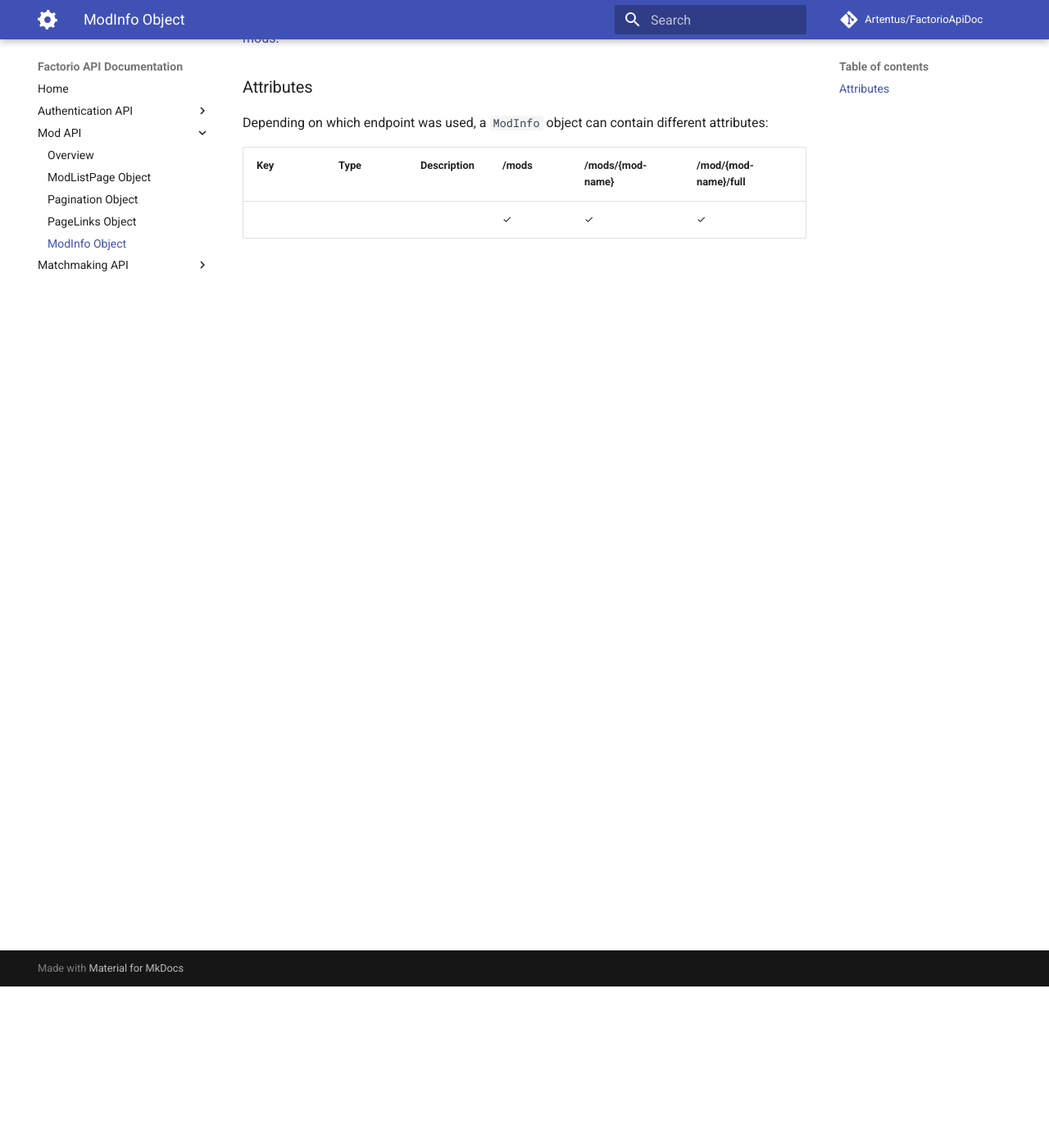
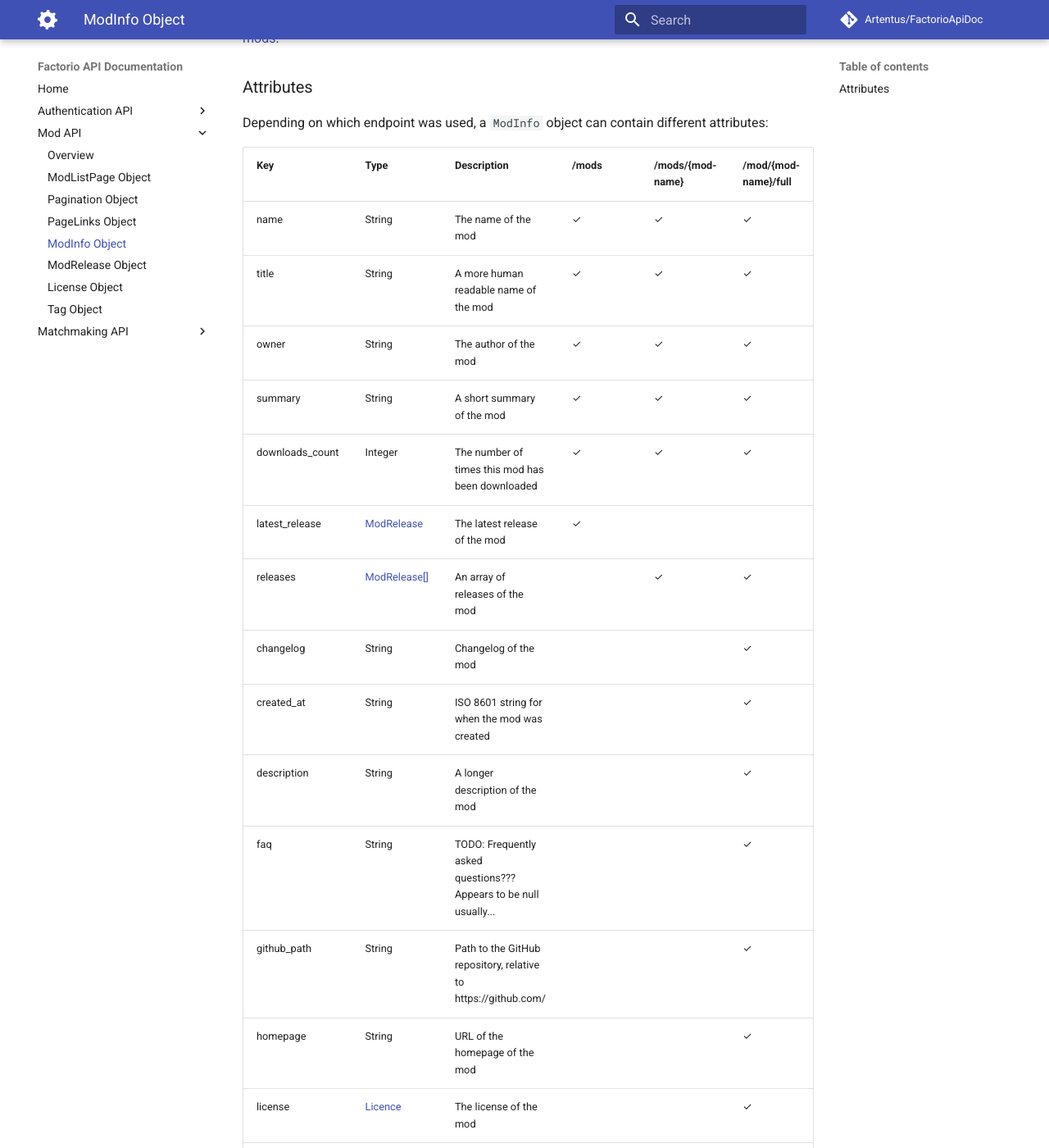
Before and after one commit to Artentus/FactorioApiDoc, an MkDocs documentation site: the page built from docs/mod-api/modinfo.md, in a window 1280 px wide and 1400 px high, scrolled down 197 px. Shown: the whole window at 82% size. Built offline with MkDocs 1.6.1 and Material for MkDocs 9.7.7, drawn with Linux system fonts in a browser that asks for light colours; comment, search, counter and statistics services are not loaded; some of the changed text lies outside the part shown.

```diff
--- a/docs/mod-api/modinfo.md
+++ b/docs/mod-api/modinfo.md
@@ -8,6 +8,21 @@ or in a list by [requesting a list of mods](../#mods-endpoint).
 
 Depending on which endpoint was used, a `ModInfo` object can contain different attributes:
 
-| Key                 | Type                                        | Description                                           | /mods | /mods/{mod-name} | /mod/{mod-name}/full |
-|:--------------------|:--------------------------------------------|:------------------------------------------------------|:------|:-----------------|:---------------------|
-|                     |                                             |                                                       | ✓     | ✓                | ✓                    |
+| Key             | Type                          | Description                                                       | /mods | /mods/{mod-name} | /mod/{mod-name}/full |
+|:----------------|:------------------------------|:------------------------------------------------------------------|:------|:-----------------|:---------------------|
+| name            | String                        | The name of the mod                                               | ✓     | ✓                | ✓                    |
+| title           | String                        | A more human readable name of the mod                             | ✓     | ✓                | ✓                    |
+| owner           | String                        | The author of the mod                                             | ✓     | ✓                | ✓                    |
+| summary         | String                        | A short summary of the mod                                        | ✓     | ✓                | ✓                    |
+| downloads_count | Integer                       | The number of times this mod has been downloaded                  | ✓     | ✓                | ✓                    |
+| latest_release  | [ModRelease]('./modrelease)   | The latest release of the mod                                     | ✓     |                  |                      |
+| releases        | [ModRelease[]]('./modrelease) | An array of releases of the mod                                   |       | ✓                | ✓                    |
+| changelog       | String                        | Changelog of the mod                                              |       |                  | ✓                    |
+| created_at      | String                        | ISO 8601 string for when the mod was created                      |       |                  | ✓                    |
+| description     | String                        | A longer description of the mod                                   |       |                  | ✓                    |
+| faq             | String                        | TODO: Frequently asked questions??? Appears to be null usually... |       |                  | ✓                    |
+| github_path     | String                        | Path to the GitHub repository, relative to https://github.com/    |       |                  | ✓                    |
+| homepage        | String                        | URL of the homepage of the mod                                    |       |                  | ✓                    |
+| license         | [Licence]('./license')        | The license of the mod                                            |       |                  | ✓                    |
+| tag             | [Tag]('./tag')                | The tag of the mod                                                |       |                  | ✓                    |
+| updated_at      | String                        | ISO 6801 string for when the mod was updated                      |       |                  | ✓                    |
--- a/mkdocs.yml
+++ b/mkdocs.yml
@@ -27,6 +27,9 @@ nav:
         - Pagination Object: 'mod-api/pagination.md'
         - PageLinks Object: 'mod-api/pagelinks.md'
         - ModInfo Object: 'mod-api/modinfo.md'
+        - ModRelease Object: 'mod-api/modrelease'
+        - License Object: 'mod-api/license'
+        - Tag Object: 'mod-api/tag'
     - Matchmaking API:
         - Overview: 'matchmaking-api/index.md'
         - ServerDescription Object: 'matchmaking-api/serverdescription.md'
```
Also changed, not shown: docs/mod-api/index.md (+12 -0 lines), docs/mod-api/license.md (added, +1 -0 lines), docs/mod-api/modrelease.md (added, +1 -0 lines), docs/mod-api/tag.md (added, +1 -0 lines).
